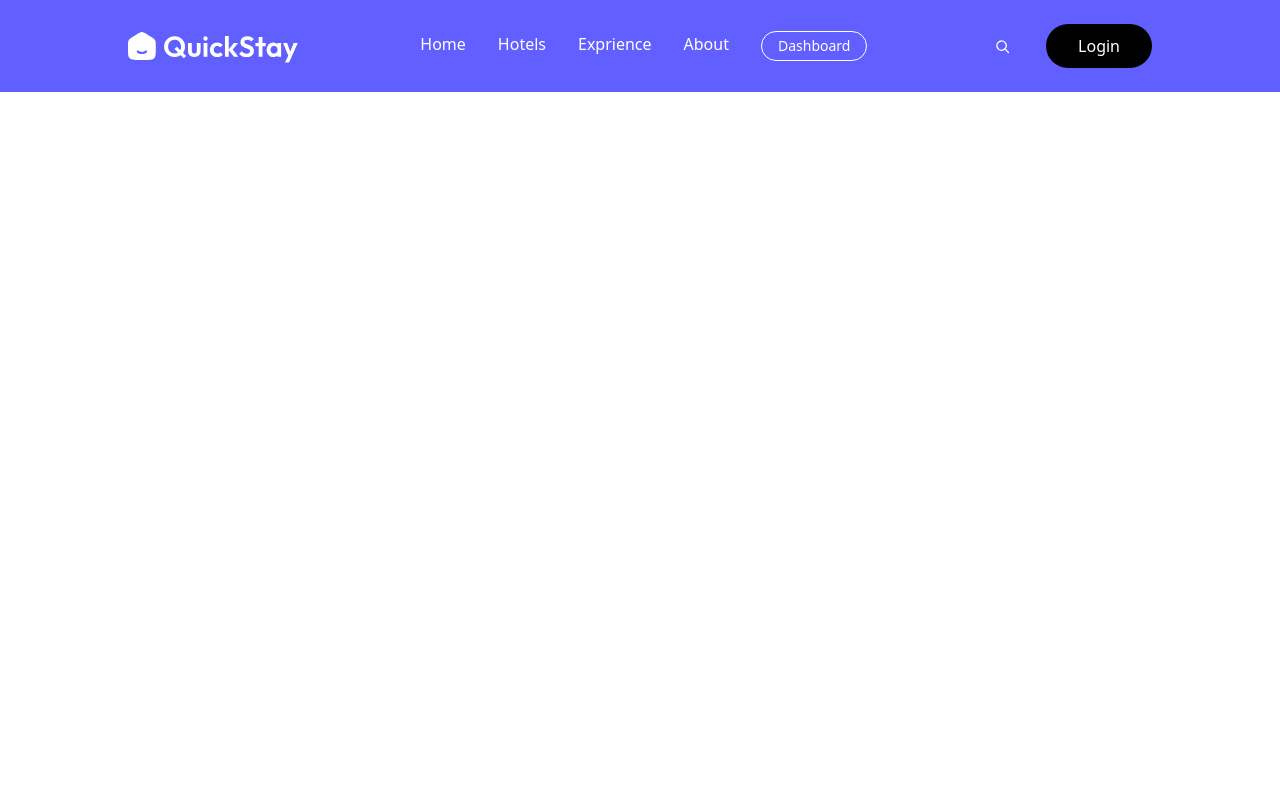
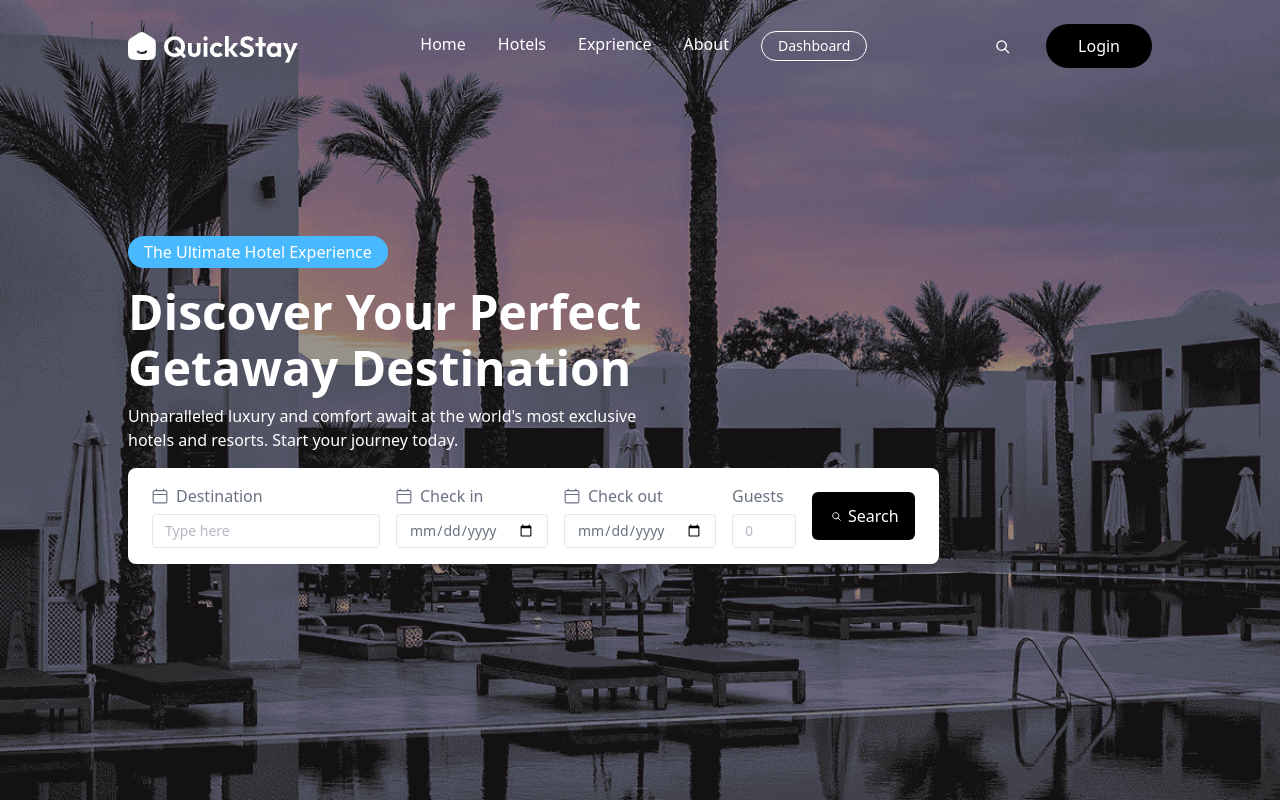
Before and after one commit to sankar636/Hotel-Booking, a React (Vite) app in the folder client/: page / in a window 1280 px wide. Built offline with nearby package versions, Linux system fonts and the light colour scheme.

Commit message:
Implement Home page with Hero and Form components; conditionally render Navbar

```diff
--- a/client/src/App.jsx
+++ b/client/src/App.jsx
@@ -1,10 +1,19 @@
 import React from 'react'
+import { Route, Routes, useLocation } from 'react-router-dom'
+
 import Navbar from './components/Navbar.jsx'
+import Home from './pages/Home.jsx'
 
 const App = () => {
+  const isOwnerPath = useLocation().pathname.includes('owner')
   return (
     <>
-      <Navbar />
+      {!isOwnerPath && <Navbar />}
+      <div className='min-h-[70vh]'>
+      <Routes>
+        <Route path='/' element={<Home/>}/>
+      </Routes>
+      </div>
     </>
   )
 }
--- /dev/null
+++ b/client/src/components/Form.jsx
@@ -0,0 +1,49 @@
+import React from "react";
+import { assets, cities } from "../assets/assets.js";
+const Form = () => {
+    console.log(cities);
+
+    return (
+        <form className='bg-white text-gray-500 rounded-lg px-6 py-4  flex flex-col md:flex-row max-md:items-start gap-4 max-md:mx-auto'>
+
+            <div>
+                <div className='flex items-center gap-2'>
+                    <img src={assets.calenderIcon} alt="calenderIcon" className="h-4" />
+                    <label htmlFor="destinationInput">Destination</label>
+                </div>
+                <input list='destinations' id="destinationInput" type="text" className=" rounded border border-gray-200 px-3 py-1.5 mt-1.5 text-sm outline-none" placeholder="Type here" required />
+                <datalist id="destinations" >{cities.map((city, index) => (
+                    <option value={city} key={index} />
+                ))}</datalist>
+            </div>
+
+            <div>
+                <div className='flex items-center gap-2'>
+                    <img src={assets.calenderIcon} alt="calenderIcon" className="h-4" />
+                    <label htmlFor="checkIn">Check in</label>
+                </div>
+                <input id="checkIn" type="date" className=" rounded border border-gray-200 px-3 py-1.5 mt-1.5 text-sm outline-none" />
+            </div>
+
+            <div>
+                <div className='flex items-center gap-2'>
+                    <img src={assets.calenderIcon} alt="calenderIcon" className="h-4" />
+                    <label htmlFor="checkOut">Check out</label>
+                </div>
+                <input id="checkOut" type="date" className=" rounded border border-gray-200 px-3 py-1.5 mt-1.5 text-sm outline-none" />
+            </div>
+
+            <div className='flex md:flex-col max-md:gap-2 max-md:items-center'>
+                <label htmlFor="guests">Guests</label>
+                <input min={1} max={4} id="guests" type="number" className=" rounded border border-gray-200 px-3 py-1.5 mt-1.5 text-sm outline-none  max-w-16" placeholder="0" />
+            </div>
+
+            <button className='flex items-center justify-center gap-1 rounded-md bg-black py-3 px-4 text-white my-auto cursor-pointer max-md:w-full max-md:py-1' >
+                <img src={assets.searchIcon} alt="searchIcon" className="h-4" />
+                <span>Search</span>
+            </button>
+        </form>
+    );
+}
+
+export default Form
--- /dev/null
+++ b/client/src/components/Hero.jsx
@@ -0,0 +1,21 @@
+import React from "react";
+import Form from "./Form";
+
+const Hero = () => {
+
+    return (
+        <>
+            <div className={`flex flex-col items-start justify-center ps-6 md:px-16 lg:px-24 xl:px-32 text-white bg-[url('/src/assets/heroImage.png')] bg-no-repeat bg-cover bg-center h-screen`}>
+            <p className="bg-[#49B9FF] rounded-full px-4 py-1">The Ultimate Hotel Experience</p>
+            <p className="text-2xl md:text-5xl md:leading-[56px] max-w-xl font-bold md:font-extrabold mt-4">Discover Your Perfect
+            Getaway Destination</p>
+            <p className="max-w-130 mt-2 mb-4 text-sm md:text-base">Unparalleled luxury and comfort await at the world's most exclusive
+            hotels and resorts. Start your journey today.</p>
+            <Form/>
+            </div>
+
+        </>
+    );
+}
+
+export default Hero
--- a/client/src/components/Navbar.jsx
+++ b/client/src/components/Navbar.jsx
@@ -24,7 +24,7 @@
     }, []);
 
     return (
-        <nav className={`fixed top-0 left-0 bg-indigo-500 w-full flex items-center justify-between px-4 md:px-16 lg:px-24 xl:px-32 transition-all duration-500 z-50 ${isScrolled ? "bg-white/80 shadow-md text-gray-700 backdrop-blur-lg py-3 md:py-4" : "py-4 md:py-6"}`}>
+        <nav className={`fixed top-0 left-0 w-full flex items-center justify-between px-4 md:px-16 lg:px-24 xl:px-32 transition-all duration-500 z-50 ${isScrolled ? "bg-white/80 shadow-md text-gray-700 backdrop-blur-lg py-3 md:py-4" : "py-4 md:py-6"}`}>
 
             {/* Logo */}
             <Link to='/'>
@@ -78,6 +78,7 @@
                 </button>
             </div>
         </nav>
+
     );
 }
 
--- /dev/null
+++ b/client/src/pages/Home.jsx
@@ -0,0 +1,12 @@
+import React from 'react'
+import Hero from '../components/Hero.jsx'
+
+const Home = () => {
+  return (
+   <>
+    <Hero/>
+   </>
+  )
+}
+
+export default Home
```
